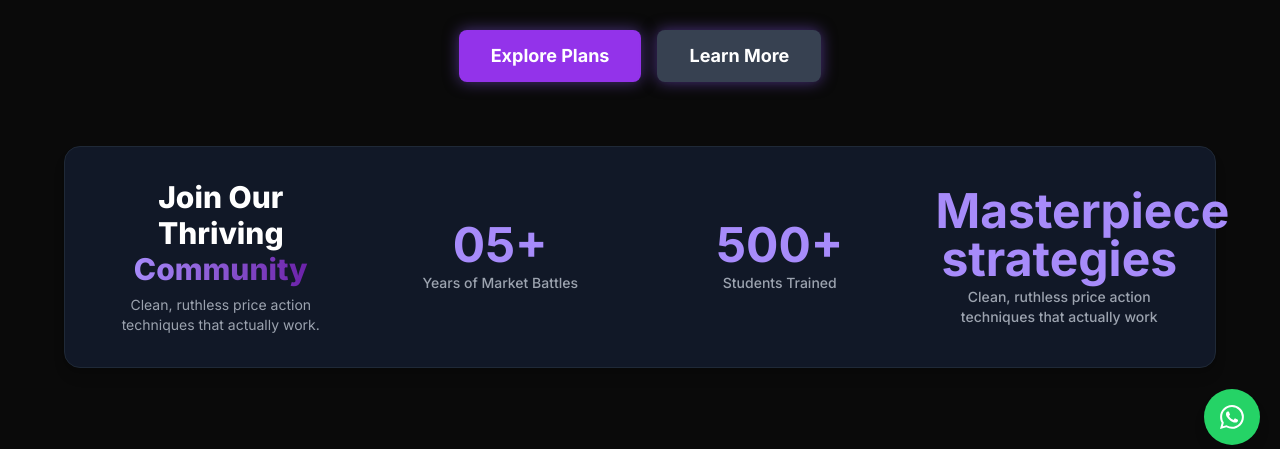
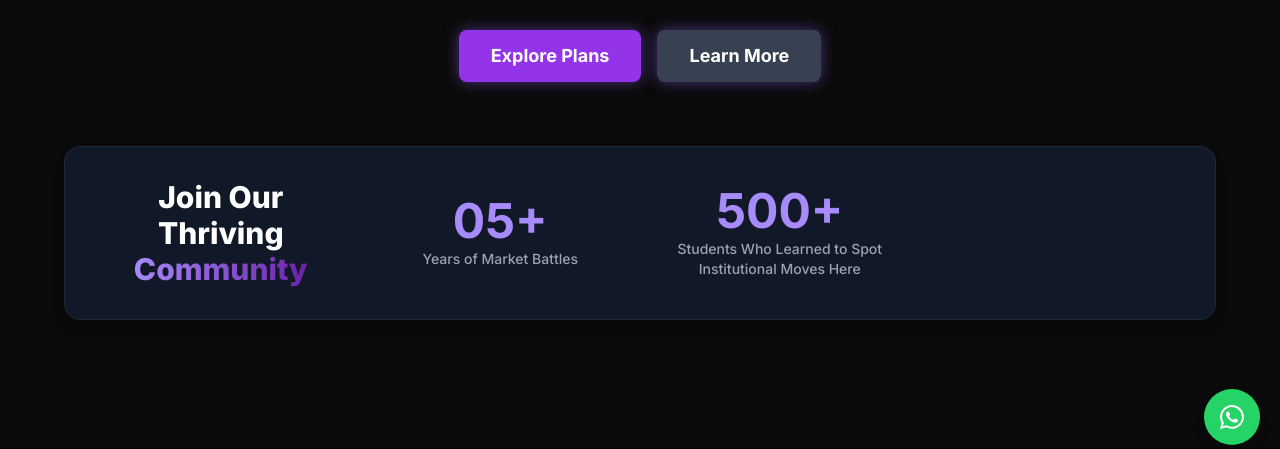
Before and after one commit to tradewithplan/trade-with-plan-flask-app, a Flask app: page / in a window 1280 px wide. Shown: the part 335-784 px from the top of the page. Run offline with Flask 3, Linux system fonts and the light colour scheme; some libraries are stand-ins or nearby versions.

Commit message:
update stat content

```diff
--- a/templates/index.html
+++ b/templates/index.html
@@ -214,7 +214,6 @@
                             <h2 class="text-2xl sm:text-3xl font-extrabold text-white leading-tight">
                                 Join Our Thriving <span class="gradient-text">Community</span>
                             </h2>
-                            <p class="text-gray-400 mt-2 text-sm">Clean, ruthless price action techniques that actually work.</p>
                         </div>
 
                         <!-- Stat 2: Years of Experience -->
@@ -226,13 +225,7 @@
                         <!-- Stat 3: Students Trained -->
                         <div class="text-center">
                             <p class="text-4xl lg:text-5xl font-bold text-violet-400">500+</p>
-                            <p class="text-gray-400 mt-1 text-sm font-medium">Students Trained</p>
-                        </div>
-
-                        <!-- Stat 4: Proven Strategies -->
-                        <div class="text-center">
-                            <p class="text-4xl lg:text-5xl font-bold text-violet-400">Masterpiece strategies</p>
-                            <p class="text-gray-400 mt-1 text-sm font-medium">Clean, ruthless price action techniques that actually work</p>
+                            <p class="text-gray-400 mt-1 text-sm font-medium">Students Who Learned to Spot Institutional Moves Here</p>
                         </div>
                     </div>
                 </div>
```
